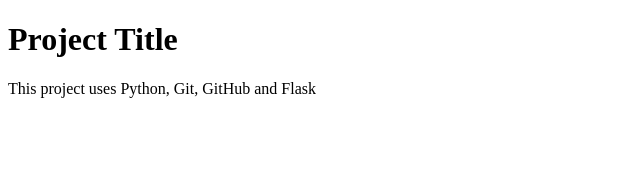
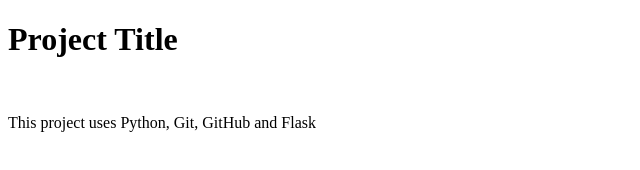
Before and after one commit to KPH3802/Test_Website, a plain HTML site: page Index.html in a window 1280 px wide. Shown: the whole page, without its empty margins (0-640 px from the left). Drawn offline with Linux system fonts and the light colour scheme.

Commit message:
Update Index.html

```diff
--- a/Index.html
+++ b/Index.html
@@ -7,7 +7,7 @@
     <title>Document</title>
 </head>
 <body>
-    <h1>Project Title</h1>
+    <h1>Project Title</h1><br>
     <p>This project uses Python, Git, GitHub and Flask</p>
 
 </body>
```
